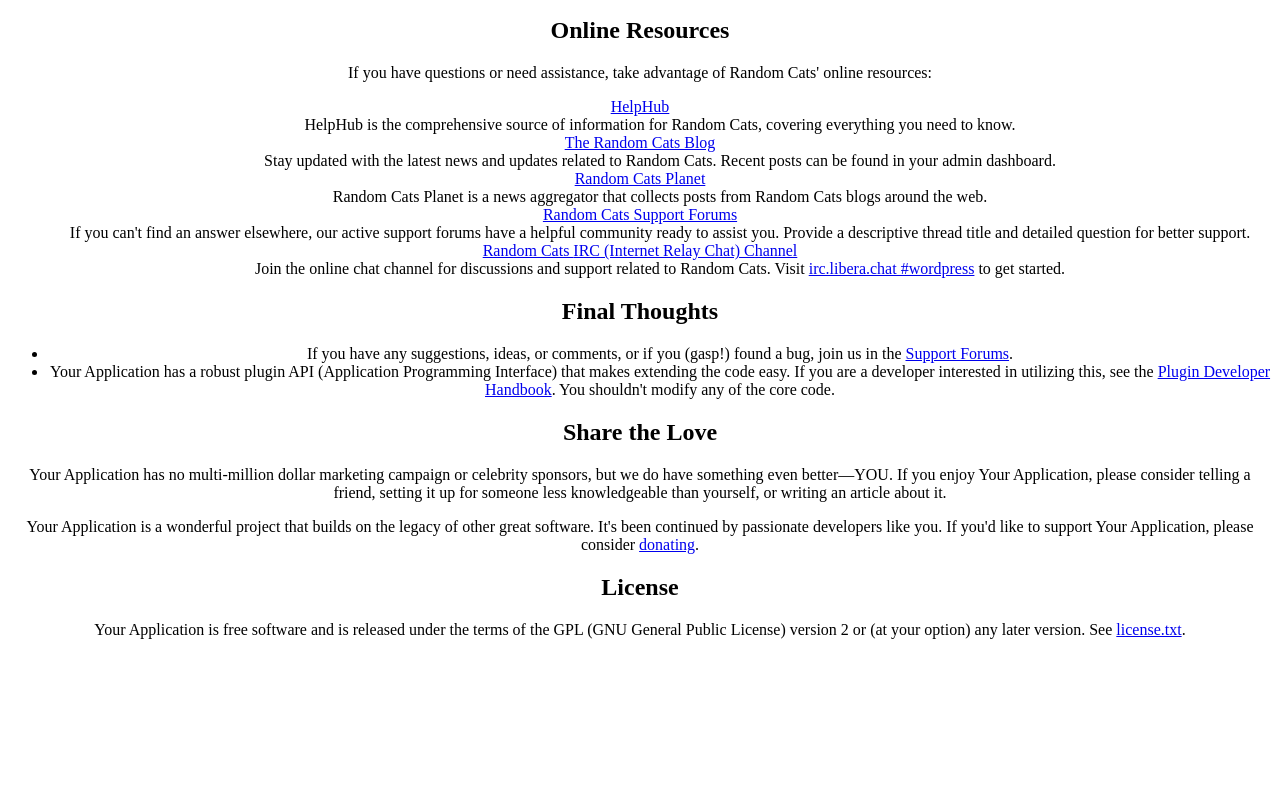
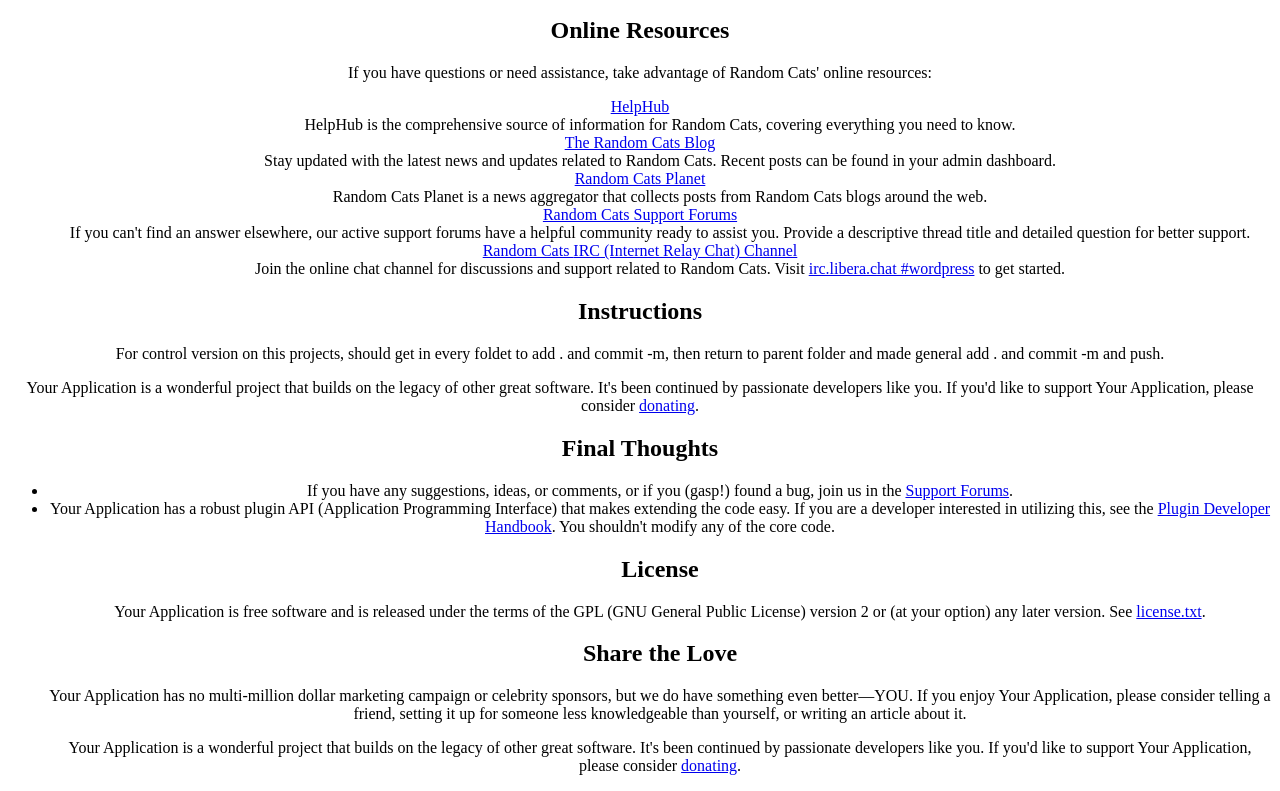
Before and after one commit to lucfreelance/random-cats, a plain HTML site: page readme.html in a window 1280 px wide. Shown: the part 1278-2069 px from the top of the page. Before the commit the page ends 1933 px from the top, so only its background shows below. Drawn offline with Linux system fonts and the light colour scheme.

Commit message:
I did add . and commit with every single separated folders-bis

```diff
--- a/readme.html
+++ b/readme.html
@@ -89,19 +89,24 @@
     <dt><a href="https://make.wordpress.org/support/handbook/appendix/other-support-locations/introduction-to-irc/">Random Cats <abbr>IRC</abbr> (Internet Relay Chat) Channel</a></dt>
     <dd>Join the online chat channel for discussions and support related to Random Cats. Visit <a href="https://web.libera.chat/#wordpress">irc.libera.chat #wordpress</a> to get started.</dd>
 </dl>
+</ul>
+
+<h2>Instructions</h2>
+<p>For control version on this projects, should get in every foldet to add . and commit -m, then return to parent folder and made general add . and commit -m and push.</p>
+
+<p>Your Application is a wonderful project that builds on the legacy of other great software. It's been continued by passionate developers like you. If you'd like to support Your Application, please consider <a href="https://yourapp.com/donate/">donating</a>.</p>
 
 <h2>Final Thoughts</h2>
 <ul>
 	<li>If you have any suggestions, ideas, or comments, or if you (gasp!) found a bug, join us in the <a href="https://wordpress.org/support/forums/">Support Forums</a>.</li>
 	<li>Your Application has a robust plugin <abbr>API</abbr> (Application Programming Interface) that makes extending the code easy. If you are a developer interested in utilizing this, see the <a href="https://developer.wordpress.org/plugins/">Plugin Developer Handbook</a>. You shouldn't modify any of the core code.</li>
-</ul>
+
+<h2>License</h2>
+<p>Your Application is free software and is released under the terms of the <abbr>GPL</abbr> (GNU General Public License) version 2 or (at your option) any later version. See <a href="license.txt">license.txt</a>.</p>
 
 <h2>Share the Love</h2>
 <p>Your Application has no multi-million dollar marketing campaign or celebrity sponsors, but we do have something even better—YOU. If you enjoy Your Application, please consider telling a friend, setting it up for someone less knowledgeable than yourself, or writing an article about it.</p>
 
 <p>Your Application is a wonderful project that builds on the legacy of other great software. It's been continued by passionate developers like you. If you'd like to support Your Application, please consider <a href="https://yourapp.com/donate/">donating</a>.</p>
-
-<h2>License</h2>
-<p>Your Application is free software and is released under the terms of the <abbr>GPL</abbr> (GNU General Public License) version 2 or (at your option) any later version. See <a href="license.txt">license.txt</a>.</p>
 </body>
 </html>
```
